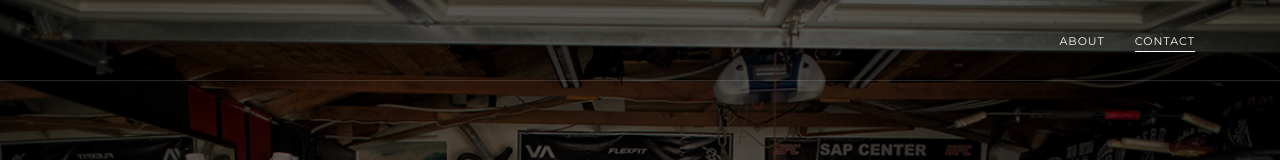
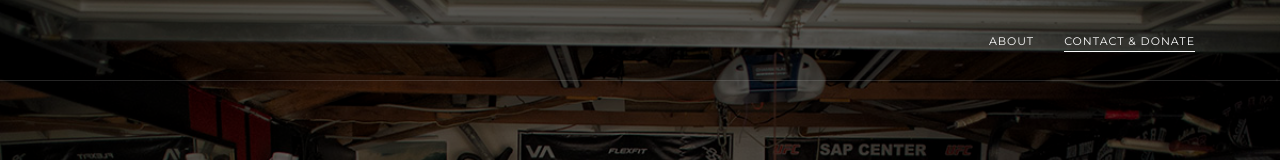
Before and after one commit to BGRicker/Brian-Ortega-Foundation-2, a plain HTML site: page index.html in a window 1280 px wide. Shown: the top 160 px of the page. Drawn offline with Linux system fonts and the light colour scheme.

Commit message:
update header to include donate

```diff
--- a/index.html
+++ b/index.html
@@ -70,7 +70,7 @@
                         <!--     <a class="nav&#45;link page&#45;scroll" href="#reviews">Reviews</a> -->
                         <!-- </li> -->
                         <li class="nav-item">
-                            <a class="nav-link page-scroll" href="#contact">Contact</a>
+                            <a class="nav-link page-scroll" href="#contact">Contact & Donate</a>
                         </li>
                     </ul>
                 </div>
```
